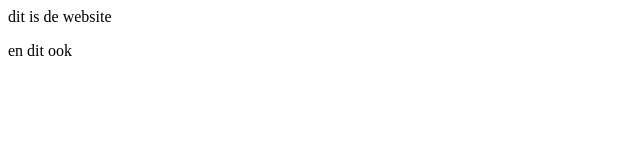
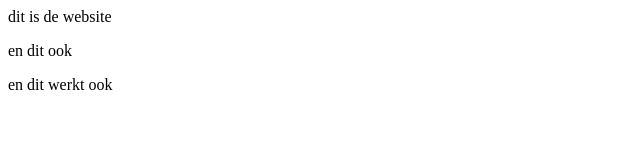
Before and after one commit to prinswebdevelopment/testpages, a plain HTML site: page index.html in a window 1280 px wide. Shown: the whole page, without its empty margins (0-640 px from the left). Drawn offline with Linux system fonts and the light colour scheme.

Commit message:
Update index.html

```diff
--- a/index.html
+++ b/index.html
@@ -1,4 +1,5 @@
 <body>
     <p>dit is de website</p>
     <p>en dit ook</p>
+    <p>en dit werkt ook</p>
 </body>
```
